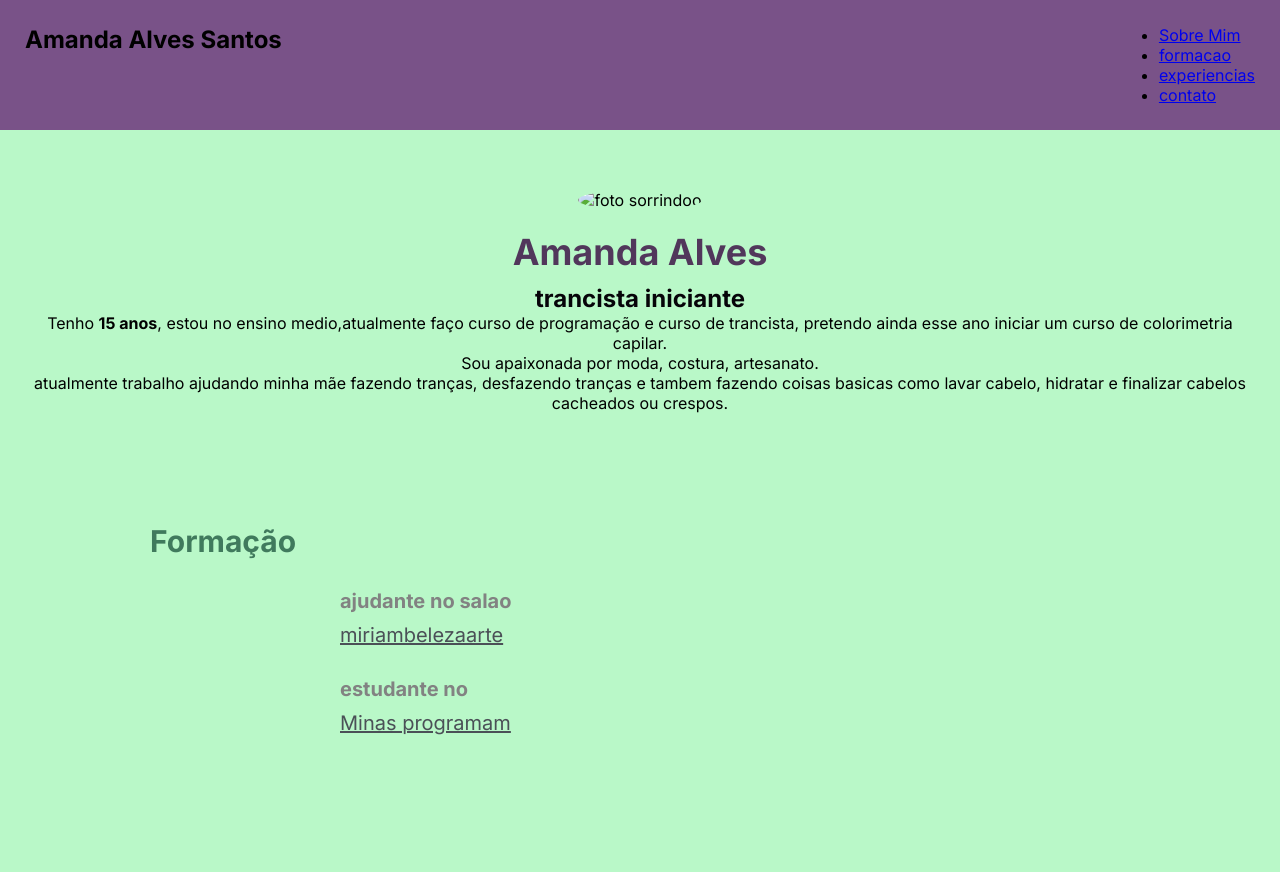
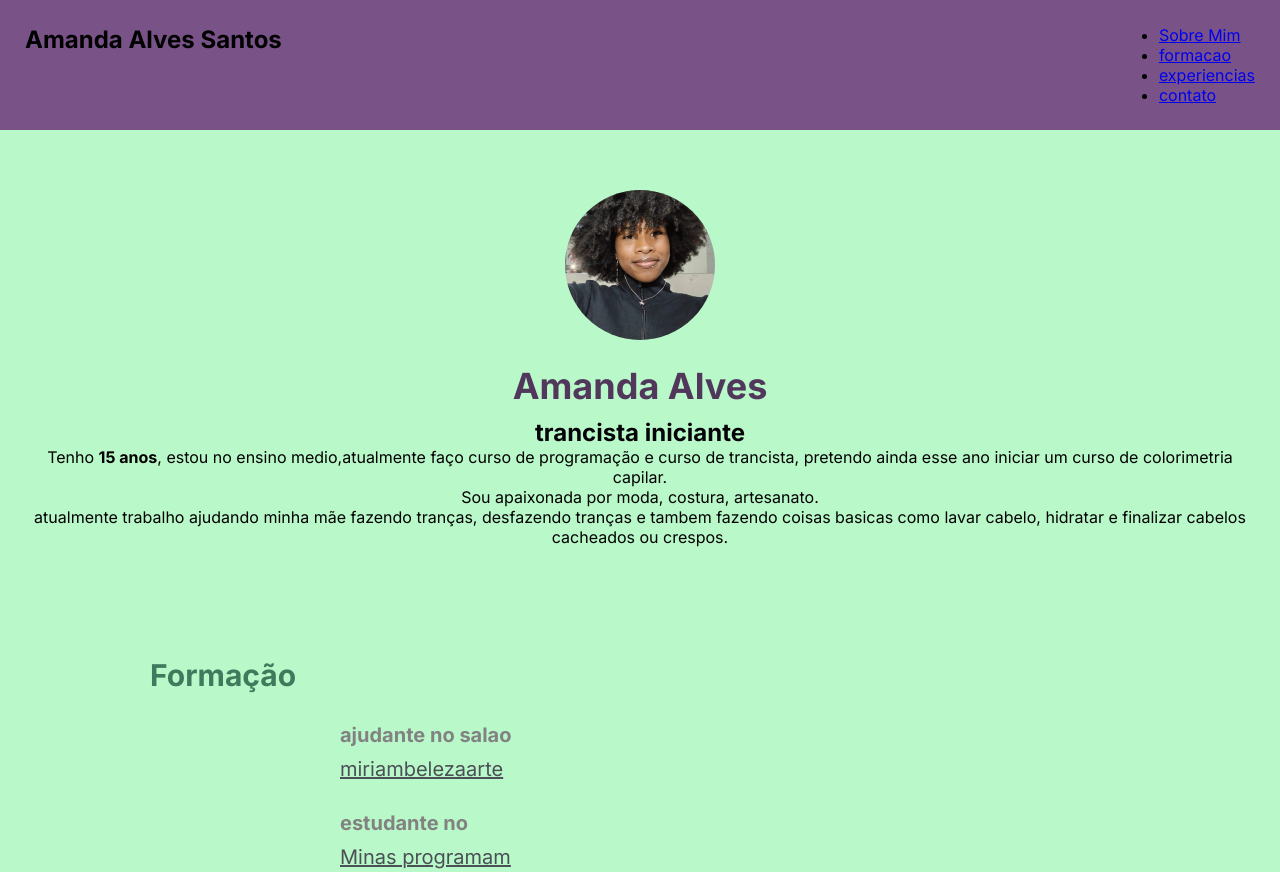
Before and after one commit to Amandaalveessantos/aula-minas, a plain HTML site: page index.html in a window 1280 px wide. Shown: the top 872 px of the page. Drawn offline with Linux system fonts and the light colour scheme.

Commit message:
Update index.html

```diff
--- a/index.html
+++ b/index.html
@@ -27,7 +27,7 @@
     <main>
       <section id="sobre">
 
-        <img class="sobre-imagem" src="amanda.jpeg" alt="foto sorrindoo">
+        <img class="sobre-imagem" src="IMG_20240603_130151_080-1.jpg" alt="foto sorrindoo">
 
         <h2 class="sobre-nome">Amanda Alves</h2>
       <h3 class="sobre-titulo">trancista iniciante</h3>
```
